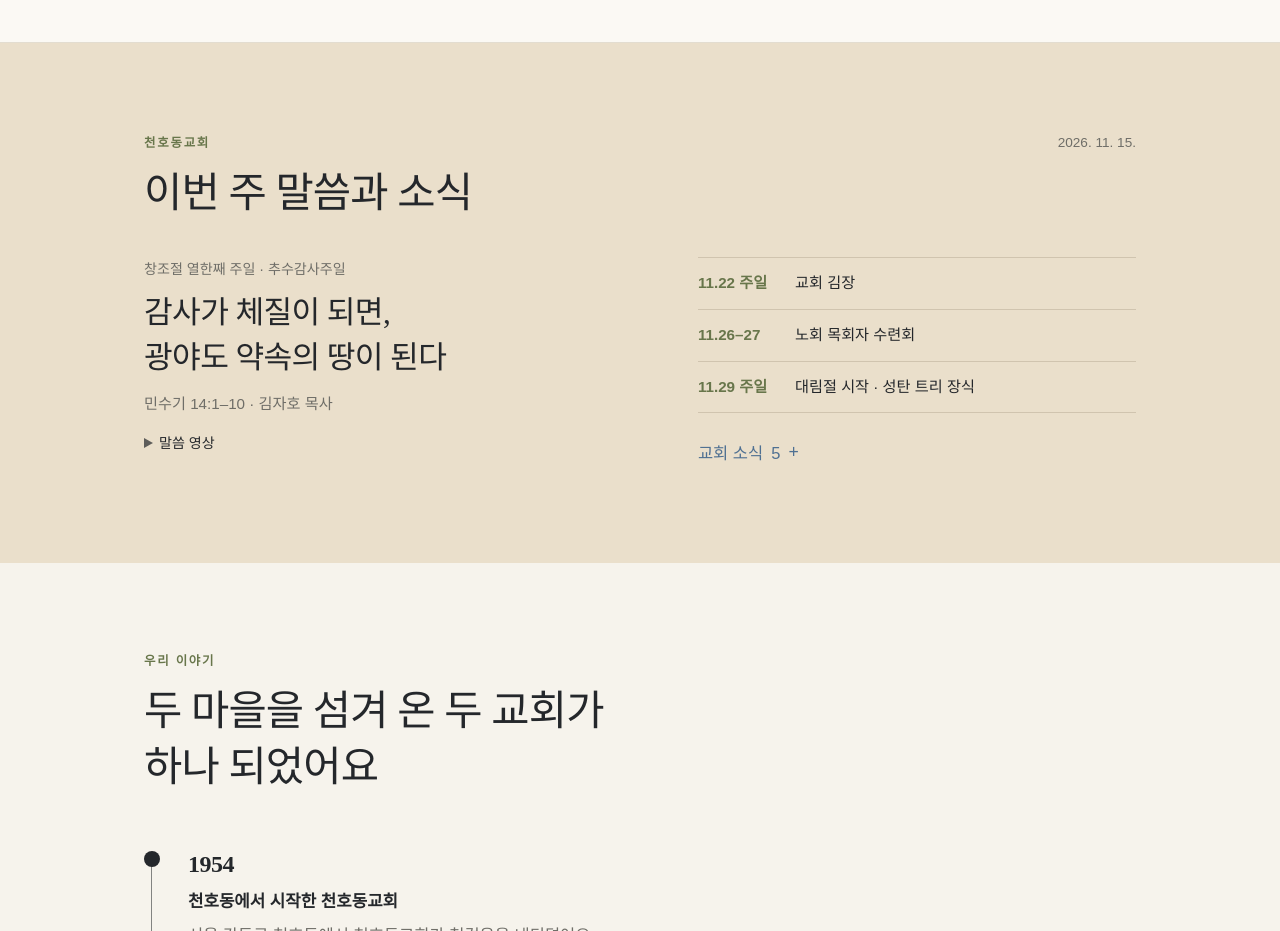
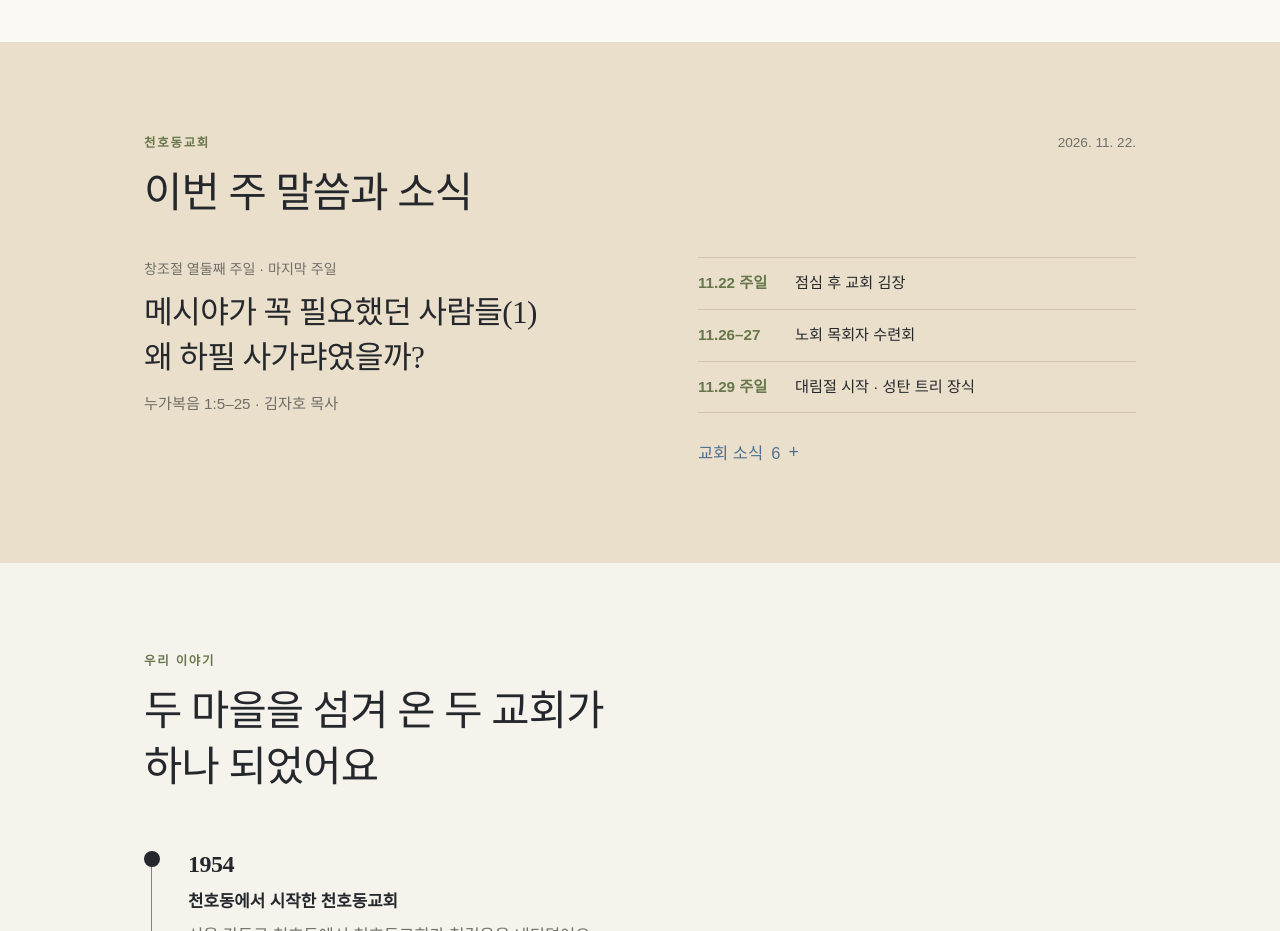
Before and after one commit to Cheonho-Church/cheonhodong, a plain HTML site: page index.html in a window 1280 px wide. Shown: the part 3320-4251 px from the top of the page. Drawn offline with Linux system fonts and the light colour scheme; a web font is replaced by a local one.

Commit message:
이번 주 말씀과 소식: 11/22 창조절 마지막 주일 주보 반영
Co-Authored-By: Claude Sonnet 5.5 <noreply@anthropic.com>
Claude-Session: https://claude.ai/code/session_01SUQQLDh1VZ9DJkmDKHFesn

```diff
--- a/index.html
+++ b/index.html
@@ -588,20 +588,21 @@ footer{background:var(--dawn-1);color:var(--on-dark);padding:72px 0 48px}
 <script>
 /* ===== 매주 바꾸는 곳: 주보를 받으면 WEEK만 고칩니다 ===== */
 const WEEK = {
-  date: '2026. 11. 15.',
-  season: '창조절 열한째 주일 · 추수감사주일',
-  title: '감사가 체질이 되면,\n광야도 약속의 땅이 된다',
-  ref: '민수기 14:1–10 · 김자호 목사',
+  date: '2026. 11. 22.',
+  season: '창조절 열둘째 주일 · 마지막 주일',
+  title: '메시야가 꼭 필요했던 사람들(1)\n왜 하필 사가랴였을까?',
+  ref: '누가복음 1:5–25 · 김자호 목사',
   calendar: [
-    ['11.22 주일', '교회 김장'],
+    ['11.22 주일', '점심 후 교회 김장'],
     ['11.26–27', '노회 목회자 수련회'],
     ['11.29 주일', '대림절 시작 · 성탄 트리 장식'],
   ],
   notices: [
-    '오늘은 추수감사주일이에요. 한 해 동안 베풀어 주신 은혜를 돌아보며 감사예배와 성찬식을 함께 드려요. 한 해 동안 쓴 성경 필사 노트나 감사 노트도 함께 드릴 수 있어요.',
-    '다음 주일(22일)에는 점심 식사 후 함께 김장을 해요.',
+    '오늘은 창조절 마지막 주일이에요. 다음 주일(29일)부터 대림절이 시작돼요.',
+    '점심 식사 후 함께 김장을 해요. 오늘 점심은 간단히 나누고, 김장을 마친 뒤 식사 교제가 있어요.',
+    '오늘 목장 모임은 김장으로 대신해요.',
+    '26–27일 서울동노회 목회자 수련회가 있어요. 금요일 새벽기도회는 개인기도로 대신해요.',
     '새 예배당 건축을 위해 11월 공동체 기도문으로 함께 기도하고 있어요.',
-    '새벽에는 이사야서를 차례로 읽고 있어요. (화–금 오전 5시 30분)',
     '11월에 함께 외우는 말씀은 로마서 8:38–39예요.',
   ],
   /* 사진(선택): 행사가 있는 주에만 1~3장. 없으면 [] → 칸이 숨겨져요.
```
